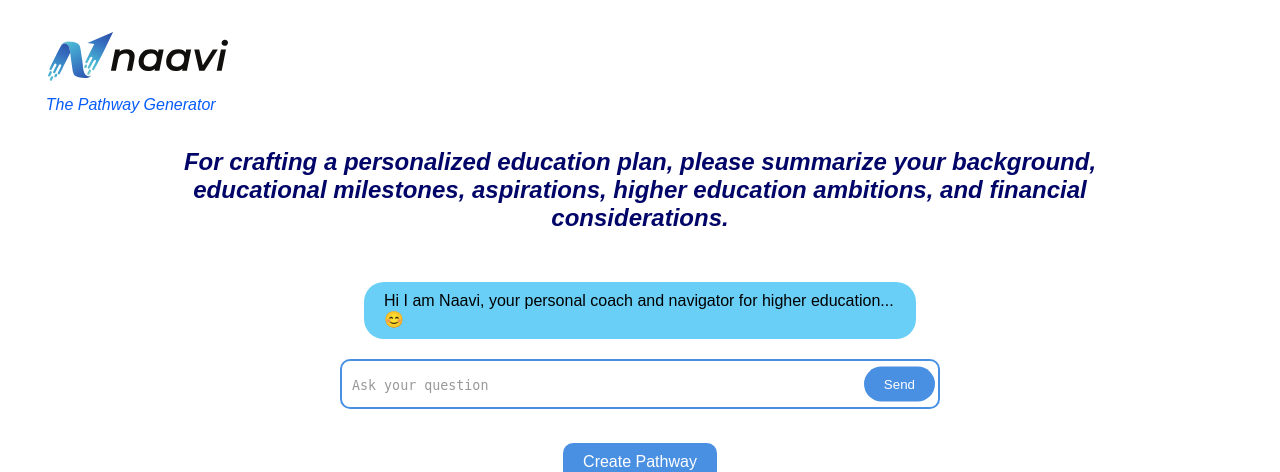
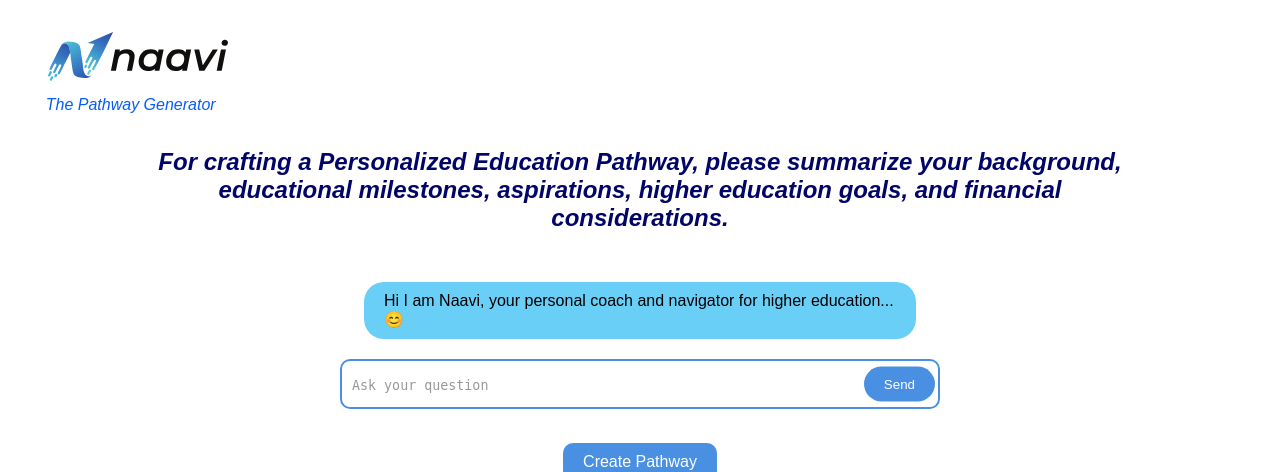
Before and after one commit to sivasai3949/NAAVI-GERMAN, a FastAPI app: page / in a window 1280 px wide. Shown: the top 472 px of the page. Run offline with FastAPI, Linux system fonts and the light colour scheme.

Commit message:
chat.html

```diff
--- a/templates/chat.html
+++ b/templates/chat.html
@@ -13,7 +13,7 @@
         <p>The Pathway Generator</p>
     </div>
     <main>
-        <h2>For crafting a personalized education plan, please summarize your background, educational milestones, aspirations, higher education ambitions, and financial considerations.</h2>
+        <h2>For crafting a Personalized Education Pathway, please summarize your background, educational milestones, aspirations, higher education goals, and financial considerations.</h2>
 
         <!-- Introductory message -->
         <div class="intro-message-container">
```
